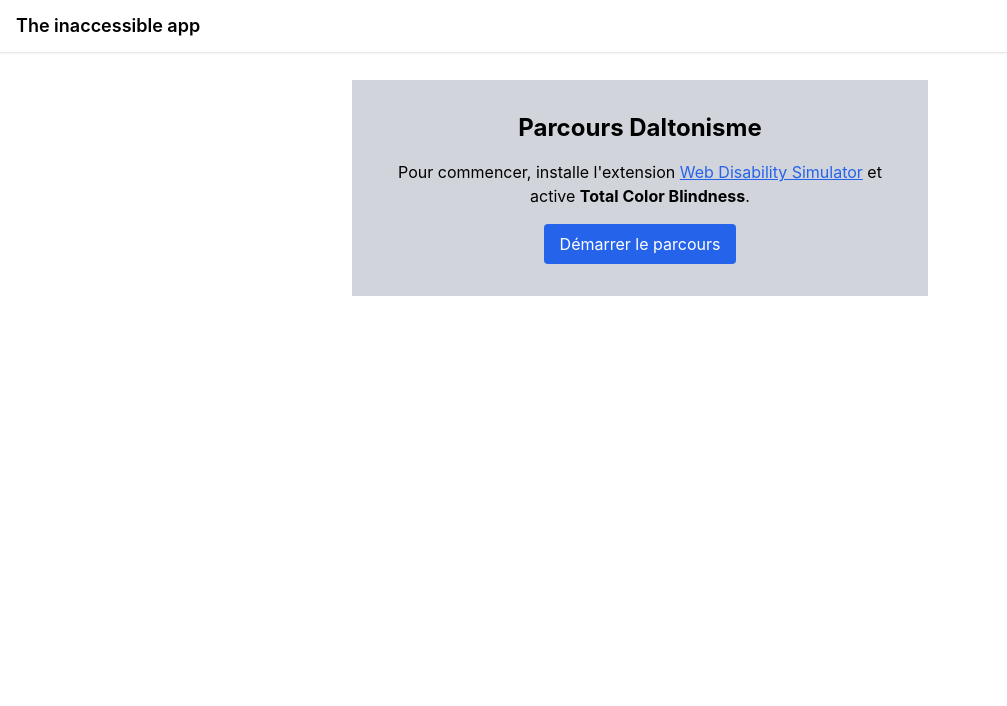
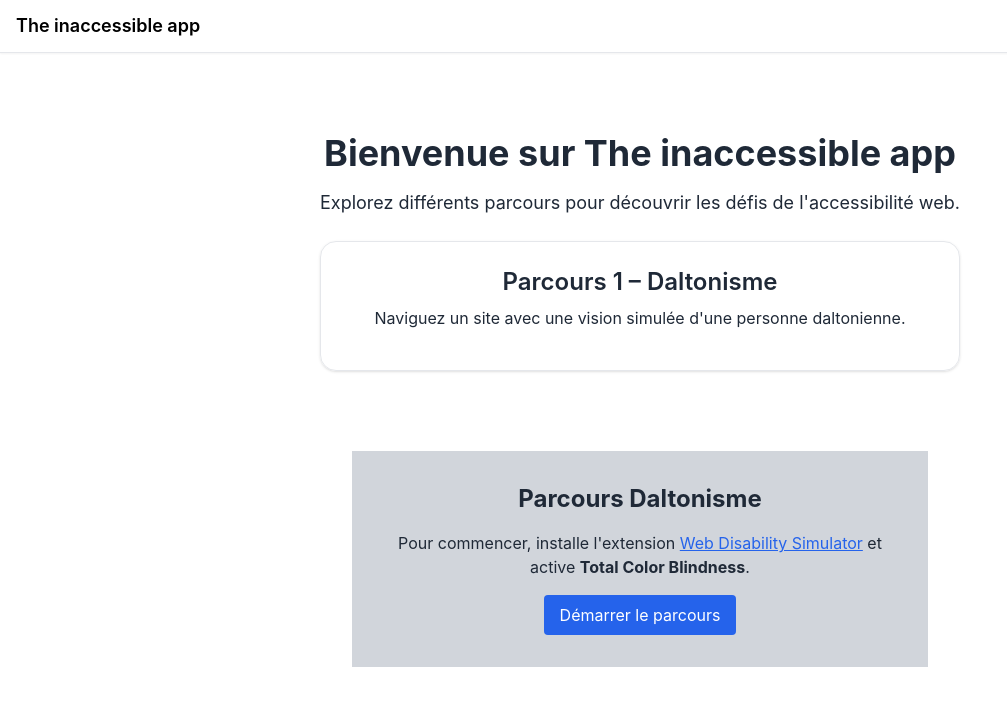
Before and after one commit to FlorianFanor/the-inaccessible-app, a React (Create React App) app: page / in a window 1280 px wide. Shown: the top 706 px of the page, without its empty margins (0-1007 px from the left). Built offline with nearby package versions, Linux system fonts and the light colour scheme.

Commit message:
add welcome card

```diff
--- a/src/components/daltonisme/daltonisme.tsx
+++ b/src/components/daltonisme/daltonisme.tsx
@@ -42,11 +42,25 @@ export default function Daltonisme() {
 
 
     return (
-        <main className="mt-20 p-8 max-w-xl mx-auto bg-gray-300">
-            <h1 className="text-2xl font-bold mb-4">Parcours Daltonisme</h1>
+        <main className="min-h-screen bg-white text-gray-800 flex flex-col items-center justify-center p-8" >
+            <div className="max-w-3xl text-center">
+                <h1 className="text-4xl font-bold mb-4">Bienvenue sur The inaccessible app</h1>
+                <p className="text-lg mb-6">
+                    Explorez différents parcours pour découvrir les défis de l'accessibilité web.
+                </p>
 
+                <div className="grid gap-6">
+                    <div className="border rounded-2xl p-6 shadow hover:shadow-lg transition">
+                        <h2 className="text-2xl font-semibold mb-2">Parcours 1 – Daltonisme</h2>
+                        <p className="mb-4">
+                            Naviguez un site avec une vision simulée d'une personne daltonienne.
+                        </p>
+                    </div>
+                </div>
+            </div>
 
-
+            <div className="mt-20 p-8 max-w-xl mx-auto bg-gray-300">
+                <h2 className="text-2xl font-bold mb-4">Parcours Daltonisme</h2>
                 {step === "start" && (
                     <div>
                         <p className="mb-4">
@@ -228,7 +242,7 @@ export default function Daltonisme() {
                         </p>
                     </div>
                 )}
-
+            </div>
         </main>
     );
 }
```
Lines whose indentation alone changed are shown as unchanged.
